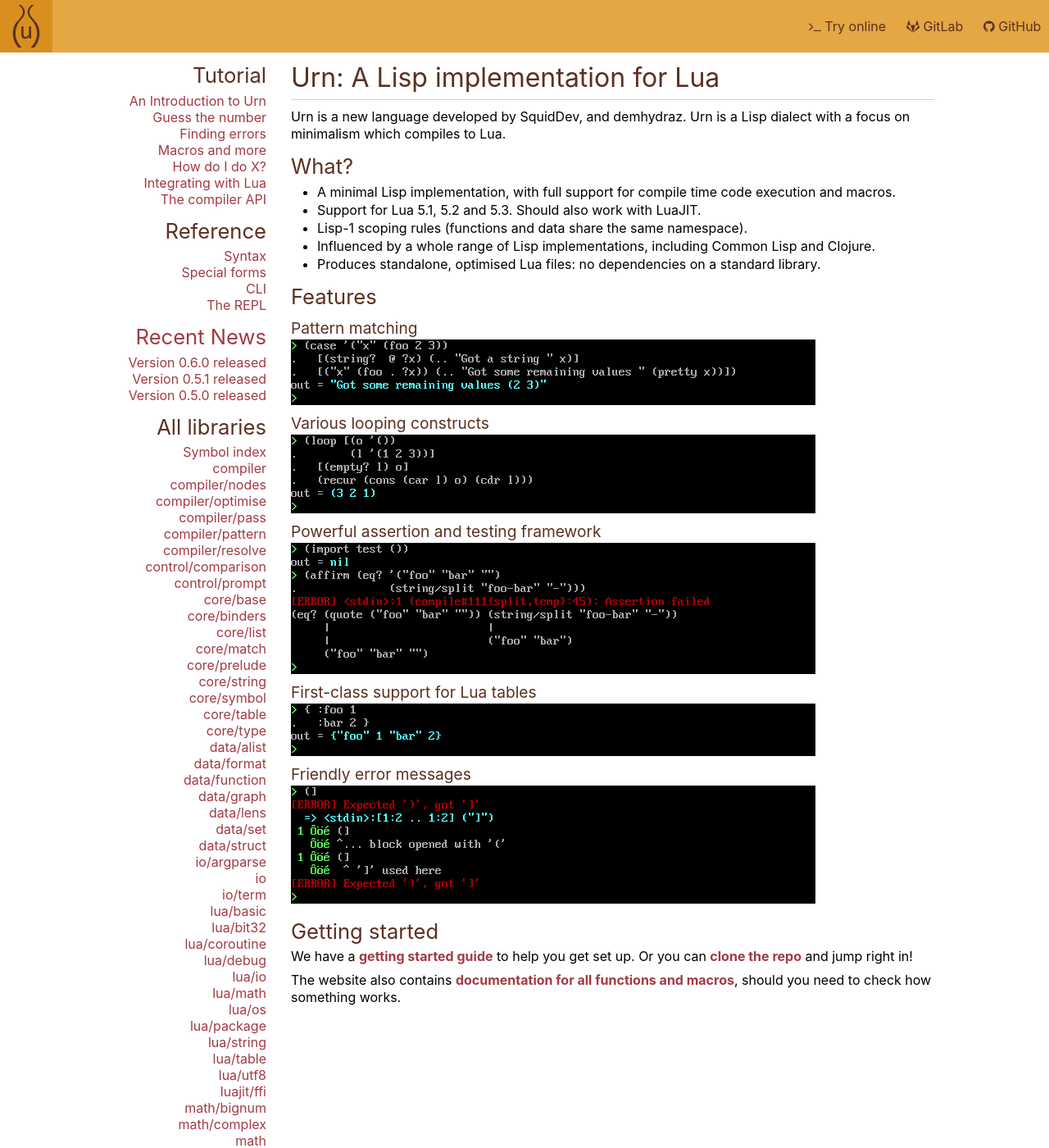
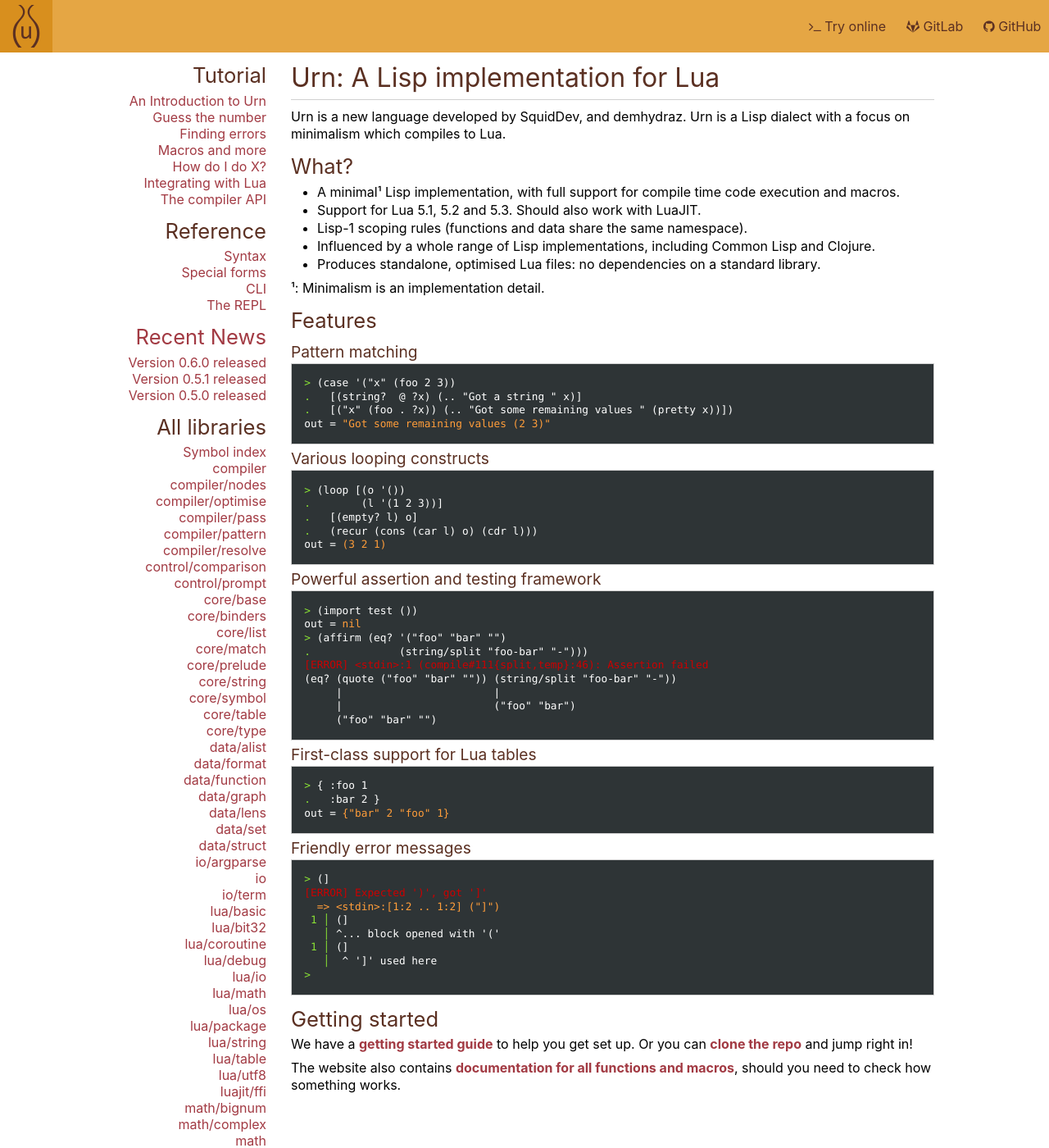
Before and after one commit to SquidDev/urn, a Jekyll site: the page built from index.md, in a window 1280 px wide and 1400 px high. Shown: the whole window at 82% size. Built offline with Jekyll 4.4.1, drawn with Linux system fonts in a browser that asks for light colours; our own code applies the rules of GitHub Pages for plain Markdown files.

Commit message:
Update index to match new README

```diff
--- a/index.md
+++ b/index.md
@@ -4,27 +4,63 @@
 compiles to Lua.
 
 ## What?
- - A minimal Lisp implementation, with full support for compile time code execution and macros.
+ - A minimal¹ Lisp implementation, with full support for compile time code execution and macros.
  - Support for Lua 5.1, 5.2 and 5.3. Should also work with LuaJIT.
  - Lisp-1 scoping rules (functions and data share the same namespace).
  - Influenced by a whole range of Lisp implementations, including Common Lisp and Clojure.
  - Produces standalone, optimised Lua files: no dependencies on a standard library.
 
+¹: Minimalism is an implementation detail.
+
 ## Features
 ### Pattern matching
-![](images/example-case.png)
+<pre style="color:#ffffff;background-color:#2e3436;">
+<span style="color:#8ae234;">&gt; </span>(case &#39;(&quot;x&quot; (foo 2 3))
+<span style="color:#8ae234;">. </span>  [(string?  @ ?x) (.. &quot;Got a string &quot; x)]
+<span style="color:#8ae234;">. </span>  [(&quot;x&quot; (foo . ?x)) (.. &quot;Got some remaining values &quot; (pretty x))])
+out = <span style="color:#ff9d3a;">&quot;Got some remaining values (2 3)&quot;</span>
+</pre>
 
 ### Various looping constructs
-![](images/example-loop.png)
+<pre style="color:#ffffff;background-color:#2e3436;">
+<span style="color:#8ae234;">&gt; </span>(loop [(o &#39;())
+<span style="color:#8ae234;">. </span>       (l &#39;(1 2 3))]
+<span style="color:#8ae234;">. </span>  [(empty? l) o]
+<span style="color:#8ae234;">. </span>  (recur (cons (car l) o) (cdr l)))
+out = <span style="color:#ff9d3a;">(3 2 1)</span>
+</pre>
 
 ### Powerful assertion and testing framework
-![](images/example-assert.png)
+<pre style="color:#ffffff;background-color:#2e3436;">
+<span style="color:#8ae234;">&gt; </span>(import test ())
+out = <span style="color:#ff9d3a;">nil</span>
+<span style="color:#8ae234;">&gt; </span>(affirm (eq? &#39;(&quot;foo&quot; &quot;bar&quot; &quot;&quot;)
+<span style="color:#8ae234;">. </span>             (string/split &quot;foo-bar&quot; &quot;-&quot;)))
+<span style="color:#cc0000;">[ERROR] &lt;stdin&gt;:1 (compile#111{split,temp}:46): Assertion failed</span>
+(eq? (quote (&quot;foo&quot; &quot;bar&quot; &quot;&quot;)) (string/split &quot;foo-bar&quot; &quot;-&quot;))
+     |                        |
+     |                        (&quot;foo&quot; &quot;bar&quot;)
+     (&quot;foo&quot; &quot;bar&quot; &quot;&quot;)
+</pre>
 
 ### First-class support for Lua tables
-![](images/example-struct.png)
+<pre style="color:#ffffff;background-color:#2e3436;">
+<span style="color:#8ae234;">&gt; </span>{ :foo 1
+<span style="color:#8ae234;">. </span>  :bar 2 }
+out = <span style="color:#ff9d3a;">{&quot;bar&quot; 2 &quot;foo&quot; 1}</span>
+</pre>
 
 ### Friendly error messages
-![](images/example-error.png)
+<pre style="color:#ffffff;background-color:#2e3436;">
+<span style="color:#8ae234;">&gt; </span>(]
+<span style="color:#cc0000;">[ERROR] Expected &#39;)&#39;, got &#39;]&#39;</span>
+<span style="color:#ff9d3a;">  =&gt; &lt;stdin&gt;:[1:2 .. 1:2] (&quot;]&quot;)</span>
+<span style="color:#8ae234;"> 1 │</span> (]
+<span style="color:#8ae234;">   │</span> ^... block opened with &#39;(&#39;
+<span style="color:#8ae234;"> 1 │</span> (]
+<span style="color:#8ae234;">   │</span>  ^ &#39;]&#39; used here
+<span style="color:#8ae234;">&gt; </span>
+</pre>
 
 ## Getting started
 We have a [getting started guide](tutorial/01-introduction.md) to help you get set up. Or you
```
